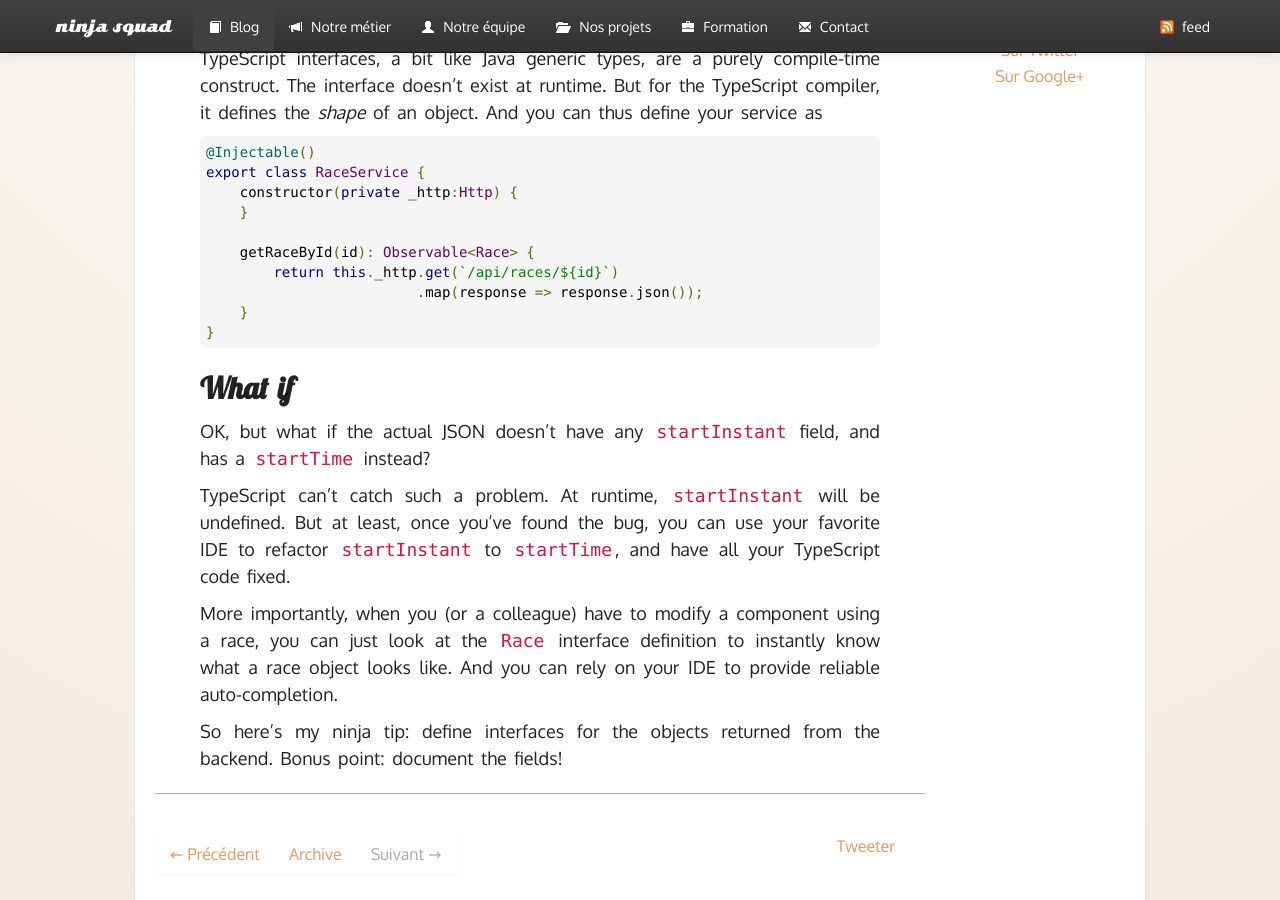
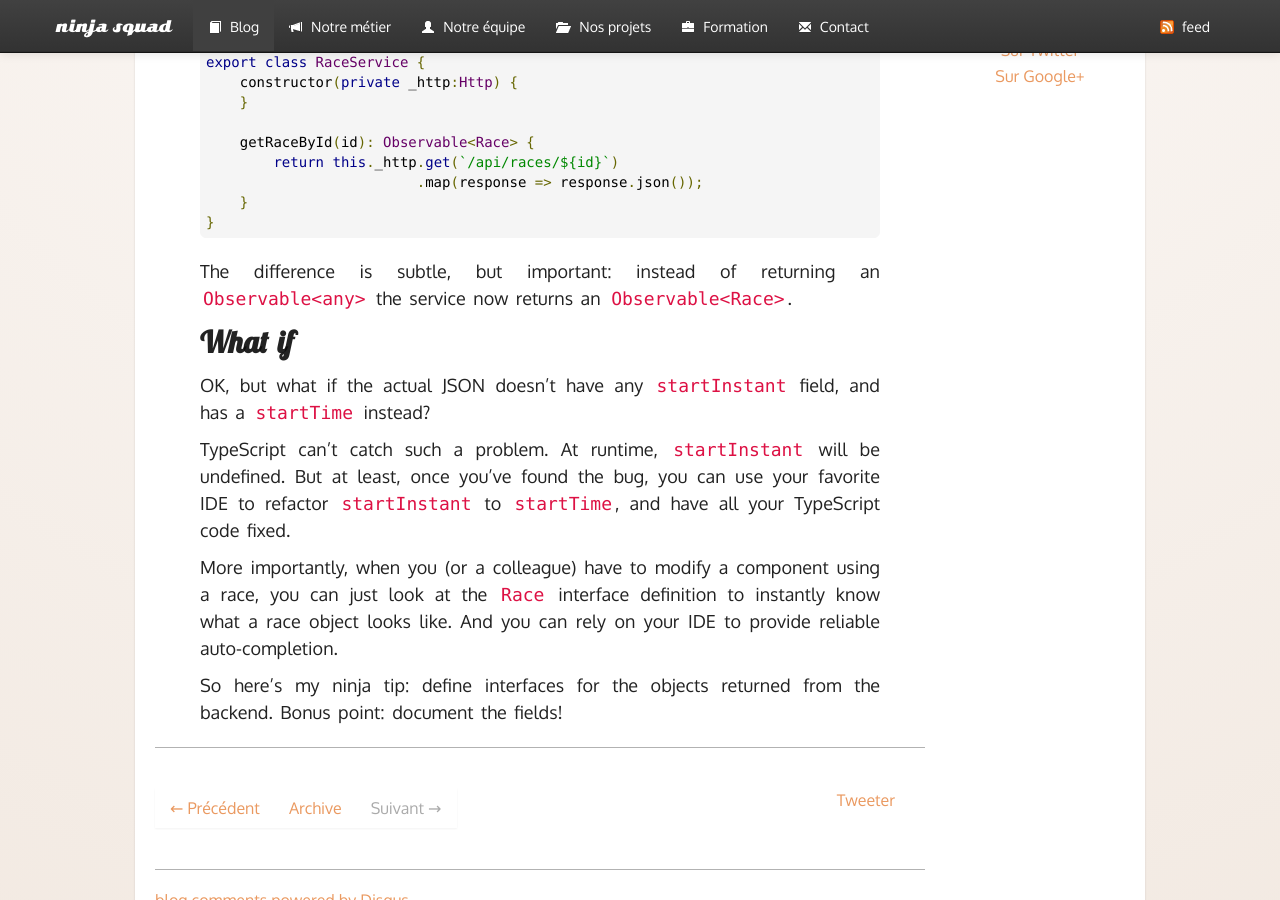
Before and after one commit to Ninja-Squad/ninja-squad.github.com, a Jekyll site: the page built from _posts/2016-03-15-ninja-tips-2-type-your-json.md, in a window 1280 px wide and 900 px high, scrolled down 1849 px. Built offline with Jekyll 4.4.1, drawn with Linux system fonts in a browser that asks for light colours; comment, search, counter and statistics services are not loaded; some of the changed text lies outside the part shown.

Commit message:
remove useless title, add clarification

```diff
--- a/_posts/2016-03-15-ninja-tips-2-type-your-json.md
+++ b/_posts/2016-03-15-ninja-tips-2-type-your-json.md
@@ -87,6 +85,9 @@ TypeScript interfaces, a bit like Java generic types, are a purely compile-time
         }
     }
 
+The difference is subtle, but important: instead of returning
+an `Observable<any>` the service now returns an `Observable<Race>`.
+
 ## What if
 
 OK, but what if the actual JSON doesn't have any `startInstant` field, and has a `startTime`
```
Also changed, not shown: other parts of _posts/2016-03-15-ninja-tips-2-type-your-json.md (+0 -2 lines).
